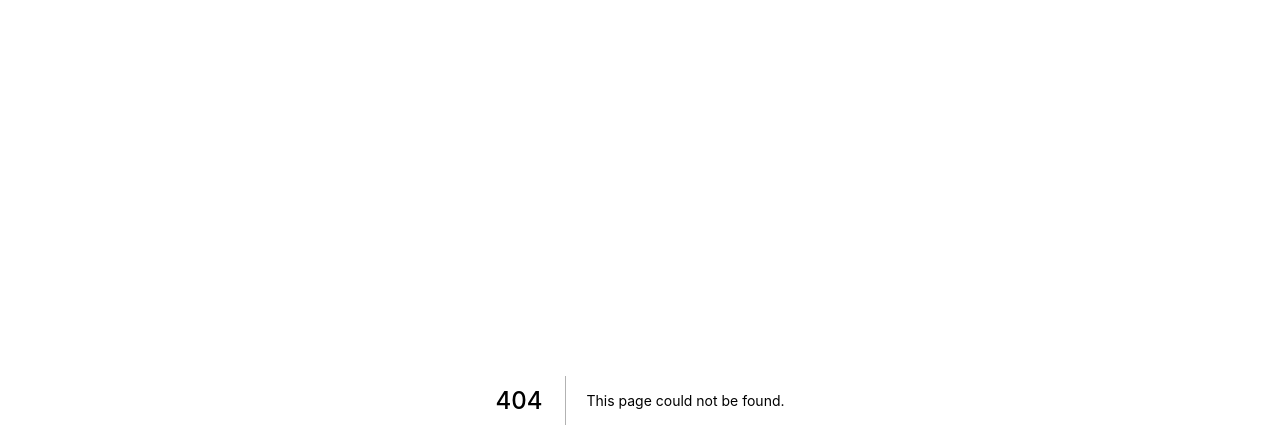
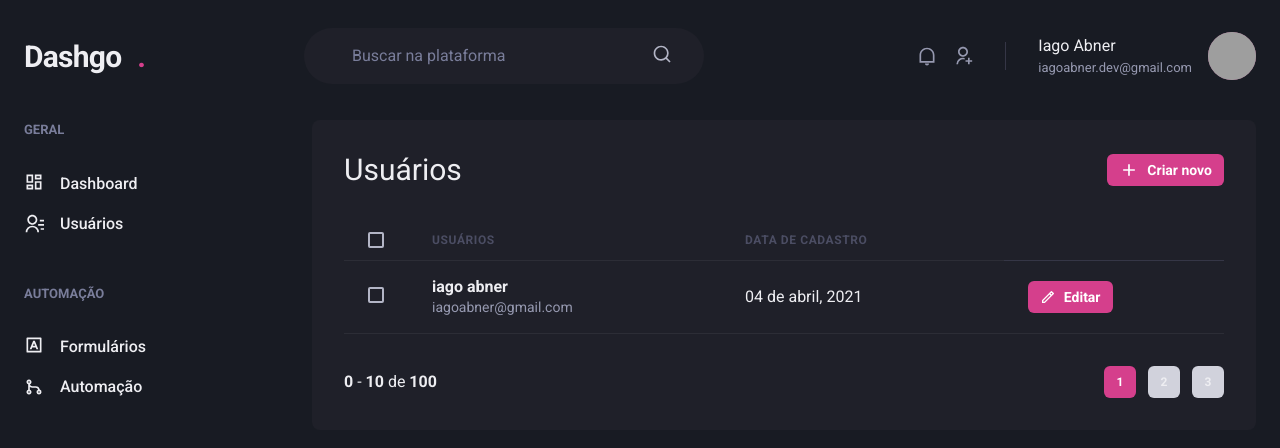
Before and after one commit to iago-abner/dashgo, a Next.js app: page /users in a window 1280 px wide. Before the commit this address had no page. Shown: the top 448 px of the page. Built offline with nearby package versions, Linux system fonts and the light colour scheme; grey boxes are pictures that could not be loaded.

Commit message:
page user list

```diff
--- a/package.json
+++ b/package.json
@@ -11,6 +11,7 @@
   "dependencies": {
     "@chakra-ui/core": "^0.8.0",
     "@chakra-ui/react": "^1.8.8",
+    "@emotion/core": "^11.0.0",
     "@emotion/react": "^11.9.0",
     "@emotion/styled": "^11.8.1",
     "apexcharts": "^3.35.0",
--- a/src/components/Form/Input.tsx
+++ b/src/components/Form/Input.tsx
@@ -9,7 +9,6 @@
   return(
     <FormControl>
       {!!label && <FormLabel htmlFor={name}>{label}</FormLabel>}
-
         <ChakraInput
           name={name}
           id={name}
--- /dev/null
+++ b/src/components/Pagination.tsx
@@ -0,0 +1,55 @@
+import { Box, Button, Stack } from "@chakra-ui/react";
+
+export function Pagination() {
+  return (
+    <Stack
+      direction="row"
+      mt="8"
+      justify="space-between"
+      alignItems="center"
+      spacing="6"
+    >
+      <Box>
+        <strong>0</strong> - <strong>10</strong> de <strong>100</strong>
+      </Box>
+      <Stack
+        direction="row"
+        spacing="3"
+      >
+        <Button
+          size="sm"
+          fontSize="xs"
+          width="4"
+          colorScheme="pink"
+          disabled
+          _disabled={{
+            bg: 'pink.500',
+            cursor: 'default'
+          }}
+        >
+          1
+        </Button>
+        <Button
+          size="sm"
+          fontSize="xs"
+          width="4"
+          _hover={{
+            bg: 'gray.500',
+          }}
+        >
+          2
+        </Button>
+        <Button
+          size="sm"
+          fontSize="xs"
+          width="4"
+          _hover={{
+            bg: 'gray.500',
+          }}
+        >
+          3
+        </Button>
+      </Stack>
+    </Stack>
+  );
+}
--- a/src/pages/dashboard.tsx
+++ b/src/pages/dashboard.tsx
@@ -1,5 +1,6 @@
 import { Header } from "../components/Header";
 import { Box, Flex, Text, SimpleGrid, theme } from "@chakra-ui/react"
+import  { ApexOptions }from 'apexcharts'
 import { Sidebar } from "../components/Sidebar";
 import dynamic from "next/dynamic"
 
@@ -11,7 +12,7 @@
   ssr: false
 })
 
-const options = {
+const options : ApexOptions = {
   chart: {
     toolbar: {
       show: false,
--- a/src/pages/Users/index.tsx
+++ b/src/pages/users/index.tsx
@@ -1,7 +1,7 @@
-import { Heading } from "@chakra-ui/core";
-import { Box, Button, Checkbox, Flex, Icon, Table, Tbody, Td, Text, Th, Thead, Tr } from "@chakra-ui/react";
-import { RiAddLine } from "react-icons/ri";
+import { Box, Button, Checkbox, Heading, Flex, Icon, Table, Tbody, Td, Text, Th, Thead, Tr } from "@chakra-ui/react";
+import { RiAddLine, RiPencilLine } from "react-icons/ri";
 import { Header } from "../../components/Header";
+import { Pagination } from "../../components/Pagination";
 import { Sidebar } from "../../components/Sidebar";
 
 export default function UserList(){
@@ -12,12 +12,14 @@
         <Sidebar/>
 
         <Box flex="1" borderRadius={8} bg="gray.800" p="8">
+
           <Flex mb="8" justify="space-between" alignItems="center">
             <Heading size="lg" fontWeight="normal">Usuários</Heading>
-            <Button as="a" size="sm" fontSize="sm" colorScheme="pink" leftIcon={<Icon as={RiAddLine}/>}>Criar novo</Button>
+            <Button as="a" size="sm" fontSize="sm" colorScheme="pink" leftIcon={<Icon as={RiAddLine} fontSize="20"/>}>Criar novo</Button>
           </Flex>
+
           <Table colorScheme="whiteAlpha">
-            <Thead>
+            <Thead borderBottom="1px" borderBottomColor="gray.700">
               <Tr>
                 <Th px="6" color="gray.300" width="8">
                   <Checkbox colorScheme="pink" />
@@ -33,13 +35,21 @@
                 </Td>
                 <Td>
                   <Box>
-                    <Text fontWeight="bold">iago</Text>
-                    <Text fontSize="sm" color="gray.300">iago@gmail.com</Text>
+                    <Text fontWeight="bold">iago abner</Text>
+                    <Text fontSize="sm" color="gray.300">iagoabner@gmail.com</Text>
                   </Box>
+                </Td>
+                <Td>04 de abril, 2021</Td>
+                <Td>
+                  <Button as="a" size="sm" fontSize="sm" colorScheme="pink" leftIcon={<Icon as={RiPencilLine} fontSize="16"/>}>
+                    Editar
+                  </Button>
                 </Td>
               </Tr>
             </Tbody>
           </Table>
+
+        <Pagination/>
         </Box>
       </Flex>
     </Box>
```
Also changed, not shown: src/pages/users/create.tsx (added, +37 -0 lines), 1 other file (tests, documents, lock files or other folders). Lines whose indentation alone changed are shown as unchanged.
